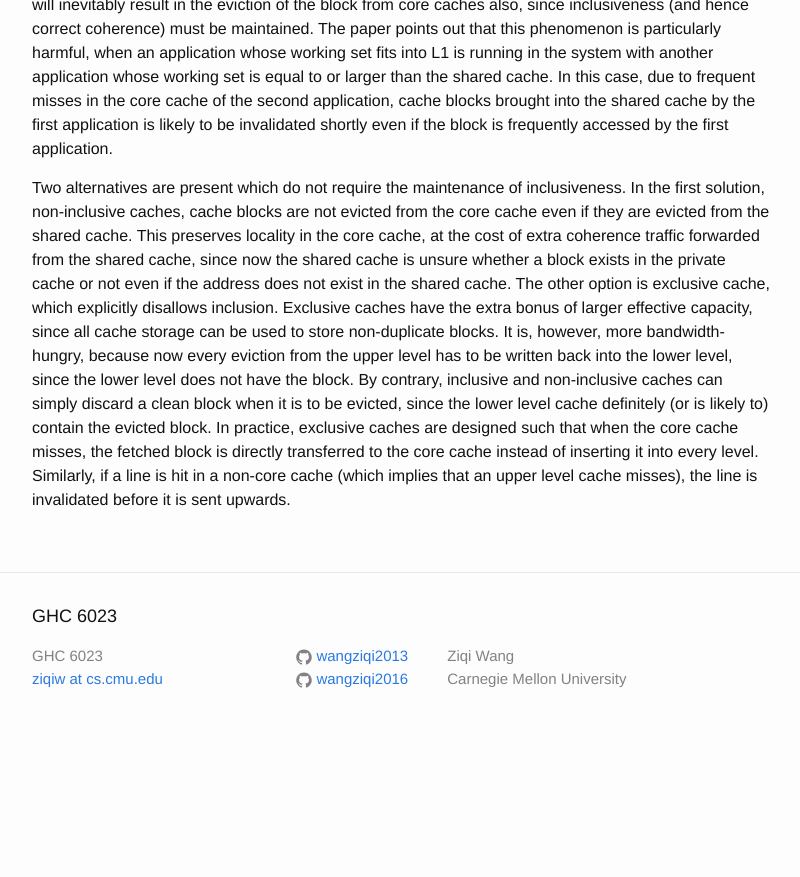
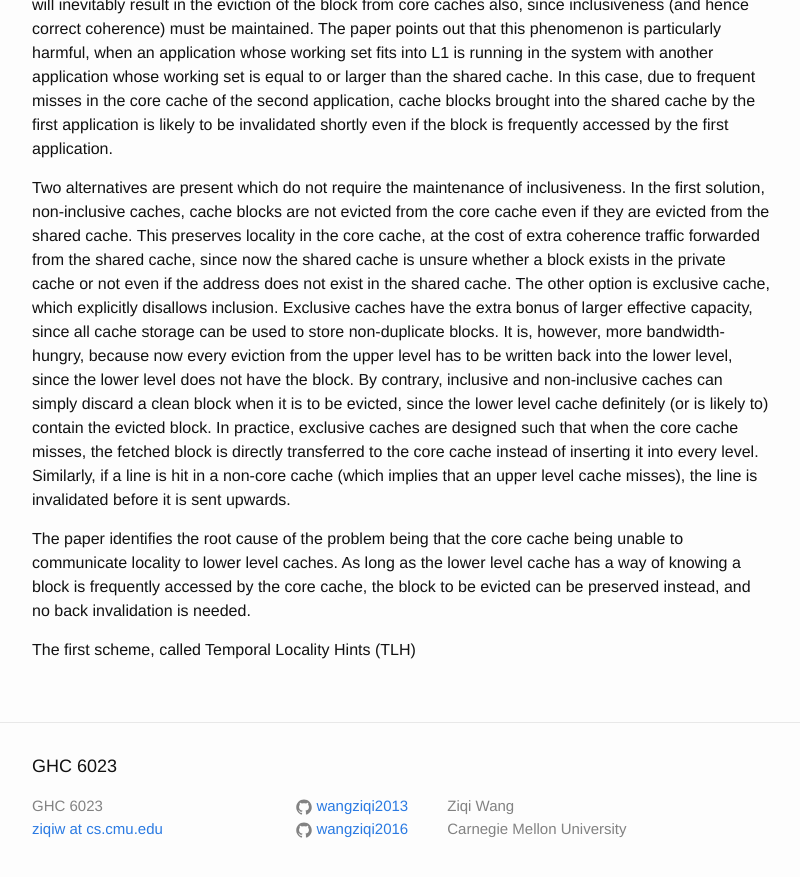
Before and after one commit to wangziqi2013/wangziqi2013.github.io, a Jekyll site: the page built from _posts/2019-08-22-achieving-non-inclusive-cache-performance-with-inclusive-caches.markdown, in a window 1280 px wide and 900 px high, scrolled down 922 px. Shown: the top 877 px of the window, without its empty margins (238-1038 px from the left). Built offline with Jekyll 4.4.1, drawn with Linux system fonts in a browser that asks for light colours; before the commit the page ends 1672 px from its top, so only the background shows below that.

Commit message:
Adding transition

```diff
--- a/_posts/2019-08-22-achieving-non-inclusive-cache-performance-with-inclusive-caches.markdown
+++ b/_posts/2019-08-22-achieving-non-inclusive-cache-performance-with-inclusive-caches.markdown
@@ -47,3 +47,9 @@ block when it is to be evicted, since the lower level cache definitely (or is li
 In practice, exclusive caches are designed such that when the core cache misses, the fetched block is directly transferred
 to the core cache instead of inserting it into every level. Similarly, if a line is hit in a non-core cache (which
 implies that an upper level cache misses), the line is invalidated before it is sent upwards.
+
+The paper identifies the root cause of the problem being that the core cache being unable to communicate locality to
+lower level caches. As long as the lower level cache has a way of knowing a block is frequently accessed by the core
+cache, the block to be evicted can be preserved instead, and no back invalidation is needed.
+
+The first scheme, called Temporal Locality Hints (TLH)
```
